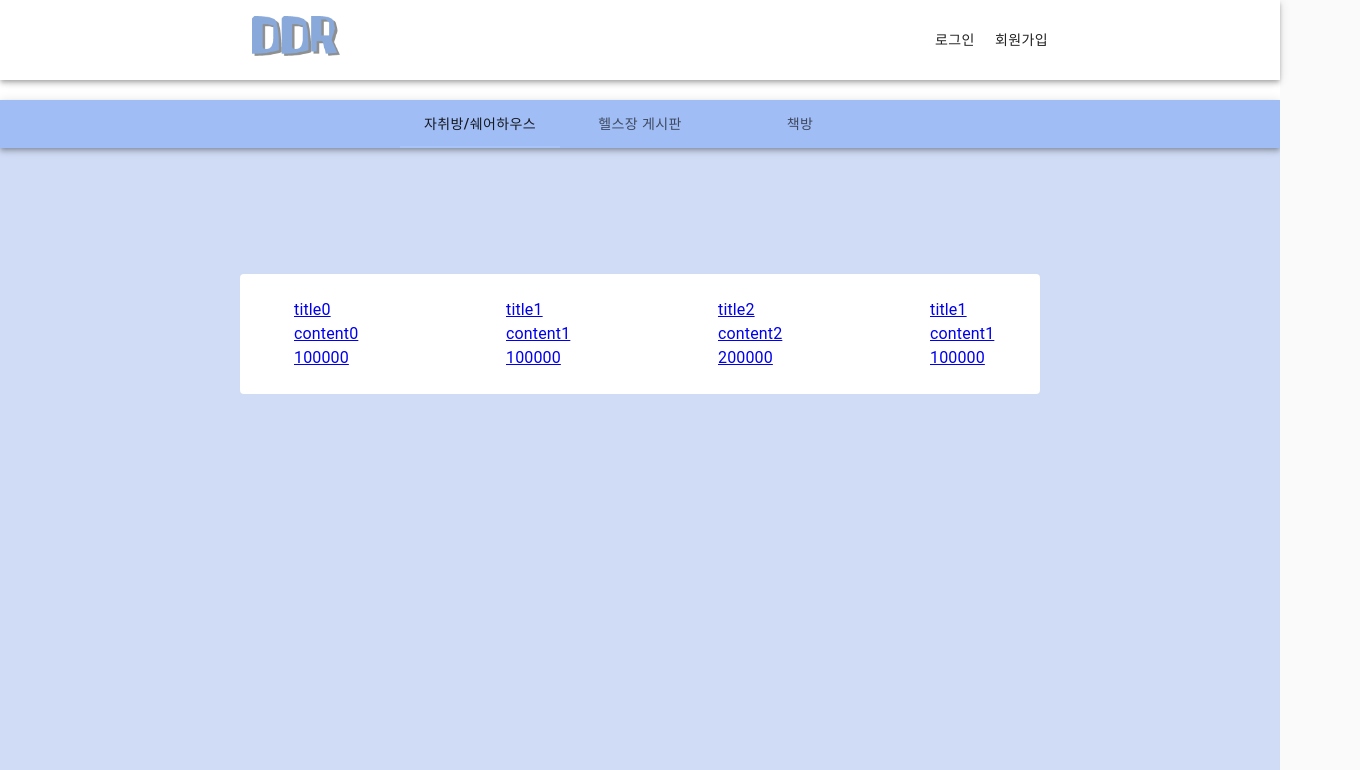
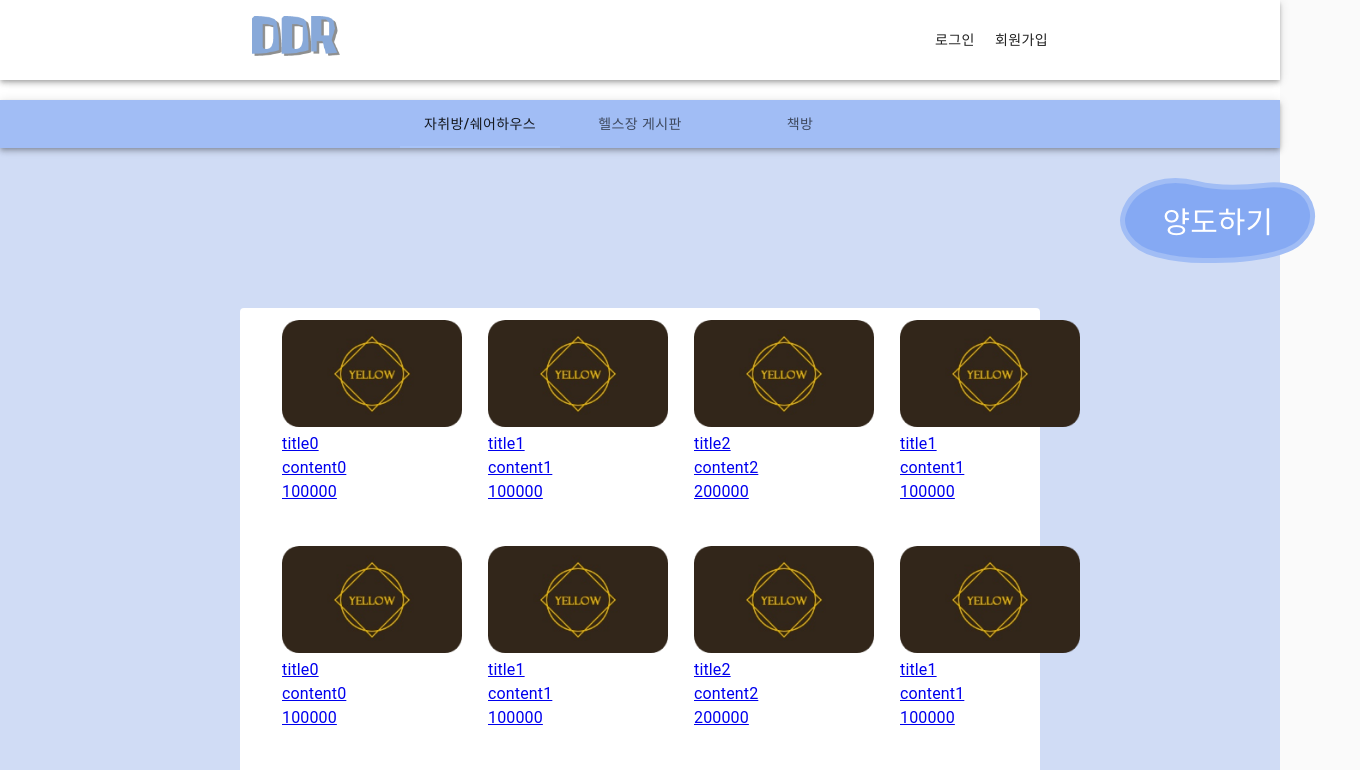
Before and after one commit to DOLDARIofficial/doldari, a React (Create React App) app in the folder client/web/: page /rooms in a window 1280 px wide. Shown: the top 770 px of the page, 1360 px wide, since content can reach past the window. Built offline with nearby package versions, Linux system fonts and the light colour scheme; what axios-hooks would draw is missing.

Commit message:
C:/Program Files/Git/

```diff
--- a/client/web/src/App.tsx
+++ b/client/web/src/App.tsx
@@ -63,7 +63,7 @@ function App(): JSX.Element {
             <Route exact path="/" component={Mainpage} />
             <Route exact path="/login" component={Login} />
             <Route exact path="/rooms" component={Roompage} />
-            <Route exact path="/rooms" component={Roomdetail} />
+            <Route exact path="/rooms/Roomdetail" component={Roomdetail} />
             <Route exact path="/books" component={Bookpage} />
             <Route exact path="/health_management" component={Healthpage} />
             <Route exact path="/shared_page" component={DetailPage} />
--- a/client/web/src/organisms/rooms/ItemSet.tsx
+++ b/client/web/src/organisms/rooms/ItemSet.tsx
@@ -1,8 +1,7 @@
-import { Grid, Typography } from '@material-ui/core'
-import React, { Component } from 'react'
-import { Theme, createStyles, makeStyles } from '@material-ui/core/styles';
+import { Grid, Typography } from '@material-ui/core';
+import React from 'react';
+import { createStyles, makeStyles } from '@material-ui/core/styles';
 import { Link } from 'react-router-dom';
-
 
 interface item {
     title: string;
@@ -14,29 +13,33 @@ interface dataprops {
     data: item[];
 }
 
-const useStyles = makeStyles((theme: Theme) =>
-  createStyles({
+const useStyles = makeStyles(() => createStyles({
   root: {
     flexGrow: 1,
-      textAlign: "center",
+    textAlign: 'center',
 
   },
   grid: {
-        marginLeft: "30px",
-        alignContent: "center",
-    }
-  }),
-);
+    marginLeft: '30px',
+    alignContent: 'center',
+    marginTop: 30,
+  },
+  img: {
+    width: 180,
+  },
+}));
 
-export default function ItemSet(ItemData: dataprops):JSX.Element {
+export default function ItemSet(ItemData: dataprops): JSX.Element {
   const classes = useStyles();
-const {data} = ItemData;
-    return(
+  const { data } = ItemData;
+
+  return (
+    <>
       <div>
-            <Grid className={classes.grid} container spacing={6}>
-
-                <Grid item xs={3} component={Link} to ="/rooms/Roomdetail">
-                <Typography >
+        <Grid className={classes.grid} container spacing={3}>
+          <Grid item xs={3} component={Link} to="/rooms/Roomdetail">
+            <img className={classes.img} alt="complex" src="2.png" />
+            <Typography>
               {data[0].title}
             </Typography>
             <Typography>
@@ -45,10 +48,9 @@ const {data} = ItemData;
             <Typography>
               {data[0].price}
             </Typography>
-
           </Grid>
-
-                <Grid item xs={3} component={Link} to ="/rooms/Roomdetail">
+          <Grid item xs={3} component={Link} to="/rooms/Roomdetail">
+            <img className={classes.img} alt="complex" src="2.png" />
             <Typography>
               {data[1].title}
             </Typography>
@@ -59,8 +61,8 @@ const {data} = ItemData;
               {data[1].price}
             </Typography>
           </Grid>
-
-                <Grid item xs={3} component={Link} to ="/rooms/Roomdetail">
+          <Grid item xs={3} component={Link} to="/rooms/Roomdetail">
+            <img className={classes.img} alt="complex" src="2.png" />
             <Typography>
               {data[2].title}
             </Typography>
@@ -71,8 +73,8 @@ const {data} = ItemData;
               {data[2].price}
             </Typography>
           </Grid>
-
-                <Grid item xs={3} component={Link} to ="/rooms/Roomdetail">
+          <Grid item xs={3} component={Link} to="/rooms/Roomdetail">
+            <img className={classes.img} alt="complex" src="2.png" />
             <Typography>
               {data[1].title}
             </Typography>
@@ -85,5 +87,6 @@ const {data} = ItemData;
           </Grid>
         </Grid>
       </div>
+    </>
   );
 }
--- a/client/web/src/pages/rooms/Roomdetail.tsx
+++ b/client/web/src/pages/rooms/Roomdetail.tsx
@@ -1,8 +1,7 @@
 import React from 'react';
-import { makeStyles } from '@material-ui/core/styles';
+import { makeStyles, Grid, Typography } from '@material-ui/core';
 import Paper from '@material-ui/core/Paper';
 // import { Pagination } from './Pagination';
-import ItemSet from '../../organisms/rooms/ItemSet';
 // import axios from 'axios';
 import Appbar from '../../organisms/shared/Appbar';
 import Tabbar from '../../organisms/shared/Tabbar';
@@ -10,48 +9,115 @@ import Tabbar from '../../organisms/shared/Tabbar';
 const useStyles = makeStyles((theme) => ({
   root: {
     flexGrow: 1,
-    background: 'white',
   },
   paper: {
     width: '100%',
-    marginTop: '150px',
+    marginTop: '80px',
     paddingRight: theme.spacing(30),
     paddingLeft: theme.spacing(30),
   },
-  grid: {
-    textAlign: 'center',
+  image: {
+    width: 150,
+    height: 125,
+  },
+  img: {
+    display: 'block',
+    maxWidth: '100%',
+    maxHeight: '100%',
+  },
+  control: {
+    padding: theme.spacing(2),
   },
 }));
 
-const dummy = [{
-  title: 'title0',
-  content: 'content0',
-  price: 100000,
-},
-];
+export default function HealthView(): JSX.Element {
+  // const [spacing] = React.useState<GridSpacing>(2);
+  const classes = useStyles();
 
-export default function Roomdetail(): JSX.Element {
-  const classes = useStyles();
-  // SwiperCore.use([Navigation, Pagination, Autoplay]);
-  // const [page, setPage] = useState(1);
-  // const totalPages = 15;
-  // const handlePages = (updatePage: number) => setPage(updatePage);
+  // const handleChange = (event: React.ChangeEvent<HTMLInputElement>) => {
+  //   setSpacing(Number((event.target as HTMLInputElement).value) as GridSpacing);
+  // };
+
   return (
-    <>
+    <div>
       <Appbar />
       <Tabbar />
       <div className={classes.paper}>
         <Paper elevation={0}>
-          <ItemSet data={dummy} />
+          <Grid container className={classes.root} spacing={2}>
+            <Grid item xs={12}>
+              <Grid container justify="flex-start" spacing={2}>
+                <Grid item>
+                  <Typography color="textSecondary">판매 등록일</Typography>
+                </Grid>
+                <Grid item>
+                  <Typography color="textSecondary">2020.11.22</Typography>
+                </Grid>
+              </Grid>
+            </Grid>
+          </Grid>
+          <Typography variant="h5">(제목입니다) 자취방 양도합니다. *북문근처에요!!</Typography>
+          <Grid container className={classes.root} spacing={2}>
+            <Grid item xs={12}>
+              <Grid container justify="flex-start" spacing={2}>
+                <Grid item>
+                  <Typography>위치</Typography>
+                </Grid>
+                <Grid item>
+                  <Typography>네버랜드 112동</Typography>
+                </Grid>
+              </Grid>
+            </Grid>
+          </Grid>
+          <Grid container className={classes.root} spacing={2}>
+            <Grid item xs={12}>
+              <Grid container justify="flex-start" spacing={2}>
+                <Grid item>
+                  <Typography>계약기간</Typography>
+                </Grid>
+                <Grid item>
+                  <Typography>21년 2월까지</Typography>
+                </Grid>
+              </Grid>
+            </Grid>
+          </Grid>
+          <Grid container className={classes.root} spacing={2}>
+            <Grid item xs={12}>
+              <Grid container justify="flex-start" spacing={2}>
+                <Grid item>
+                  <Typography>보증금 유/무</Typography>
+                </Grid>
+                <Grid item>
+                  <Typography>없음</Typography>
+                </Grid>
+              </Grid>
+            </Grid>
+          </Grid>
+          <Grid container className={classes.root} spacing={2}>
+            <Grid item xs={12}>
+              <Grid container justify="flex-start" spacing={2}>
+                <Grid item>
+                  <Typography variant="h5">400,000원</Typography>
+                </Grid>
+                <Grid item>
+                  <img src="/sale.png" alt="이미지" />
+                </Grid>
+              </Grid>
+            </Grid>
+          </Grid>
+          <Grid>
+            설명, 밑에 사진도 넣을께요
+          </Grid>
+          <img src="/2.png" alt="이미지" />
+          <Typography>지도보기</Typography>
+          <Typography>
+            <img src="/loca.png" alt="이미지" />
+            부산대학교
+          </Typography>
+          <Typography>부산광역시 금정구 부산대학로 63번길 2</Typography>
+          <img src="/map.png" alt="이미지" />
         </Paper>
       </div>
-      <div className="container">
-        {/* <Pagination
-          page={page}
-          totalPages={totalPages}
-          handlePagination={handlePages}
-        /> */}
-      </div>
-    </>
+    </div>
   );
 }
--- a/client/web/src/pages/rooms/Roompage.tsx
+++ b/client/web/src/pages/rooms/Roompage.tsx
@@ -1,7 +1,7 @@
 import React from 'react';
 // import Sidebar from '../../organisms/rooms/Sidebar';
 
-import { makeStyles } from '@material-ui/core/styles';
+import { makeStyles, Grid } from '@material-ui/core';
 import Paper from '@material-ui/core/Paper';
 // import { Pagination } from './Pagination';
 import ItemSet from '../../organisms/rooms/ItemSet';
@@ -17,12 +17,19 @@ const useStyles = makeStyles((theme) => ({
   },
   paper: {
     width: '100%',
-    marginTop: '150px',
+    marginTop: '80px',
     paddingRight: theme.spacing(30),
     paddingLeft: theme.spacing(30),
   },
   grid: {
     textAlign: 'center',
+  },
+  img: {
+    width: 120,
+    height: 50,
+    marginTop: '30px',
+    paddingRight: theme.spacing(30),
+    paddingLeft: theme.spacing(140),
   },
 }));
 
@@ -64,8 +71,16 @@ export default function Roompage(): JSX.Element {
     <>
       <Appbar />
       <Tabbar />
+      <div className={classes.img}>
+        <Grid>
+          <img alt="complex" src="transfer.png" />
+        </Grid>
+      </div>
       <div className={classes.paper}>
         <Paper elevation={0}>
+          <ItemSet data={dummy} />
+          <ItemSet data={dummy} />
+          <ItemSet data={dummy} />
           <ItemSet data={dummy} />
         </Paper>
       </div>
```
Also changed, not shown: client/web/public/transfer.png (added). Lines whose indentation alone changed are shown as unchanged.
